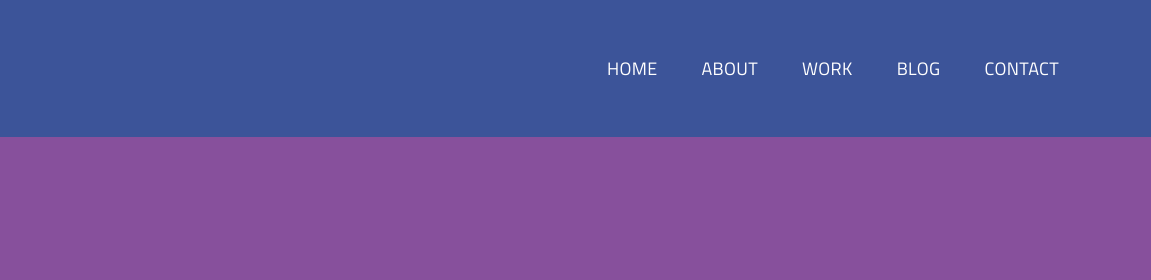
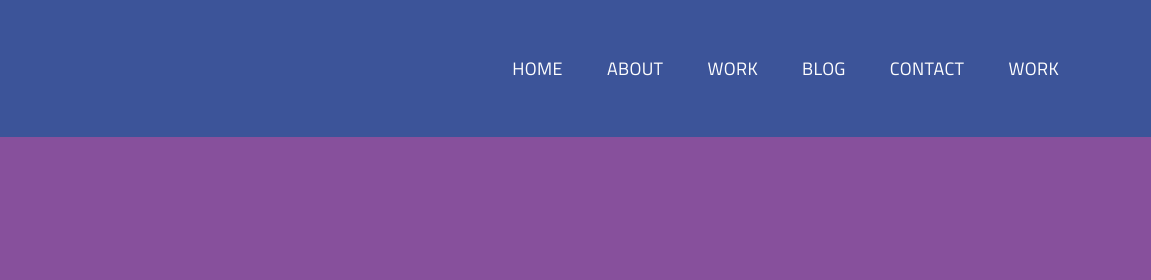
Before and after one commit to Jonukas2018/Git_paskaita, a plain HTML site: page index.html in a window 1280 px wide. Shown: the top 280 px of the page, 129-1280 px from the left. Drawn offline with Linux system fonts and the light colour scheme; files that its build step writes are made by us from their sources.

Commit message:
Add li menu

```diff
--- a/index.html
+++ b/index.html
@@ -22,6 +22,7 @@
 					<li><a href="#">work</a></li><!--  zydras meniu elementas  -->
 					<li><a href="#">blog</a></li><!--  zydras meniu elementas  -->
 					<li><a href="#">contact</a></li><!--  zydras meniu elementas  -->
+					<li><a href="#">work</a></li><!--  zydras meniu elementas  -->
 				</ul>
 			</nav>
 		</div>
```
